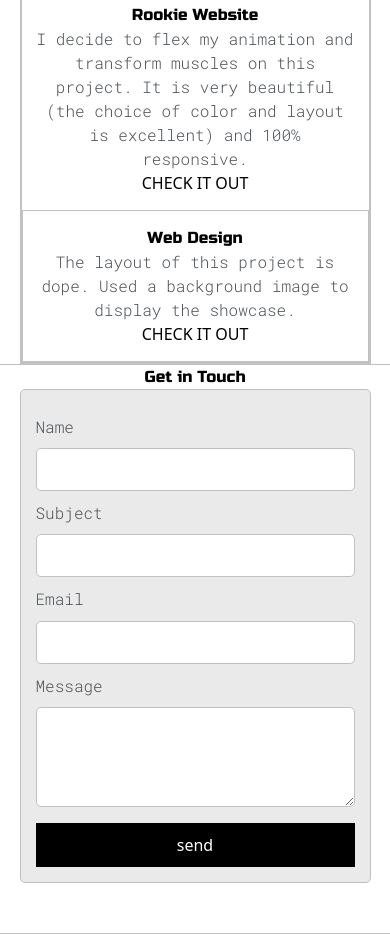
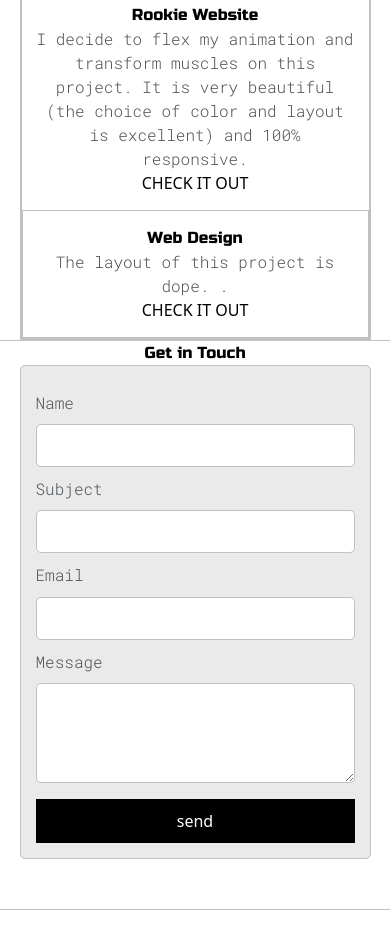
Before and after one commit to jane-ez/portfolio, a plain HTML site: page index.html in a window 390 px wide. Shown: the part 1941-2875 px from the top of the page. After the commit the page ends 2851 px from the top, so only its background shows below. Drawn offline with nearby package versions, Linux system fonts and the light colour scheme.

```diff
--- a/index.html
+++ b/index.html
@@ -171,9 +171,8 @@
                             <div class="post">
                                 <div class="post-preview">
                                     <h5 class="post-title">Web Design</h5>
-                                    <p class="post-intro">The layout of this project is dope. Used a background image to
-                                        display the showcase.</p>
-                                    <a target="_blank" href="https://jane-ez.github.io/project1">CHECK IT OUT</a>
+                                    <p class="post-intro">The layout of this project is dope. .</p>
+                                    <a target="_blank" href="https://jane-ez.github.io/Havilla">CHECK IT OUT</a>
                                 </div>
                             </div>
                         </div>
```
